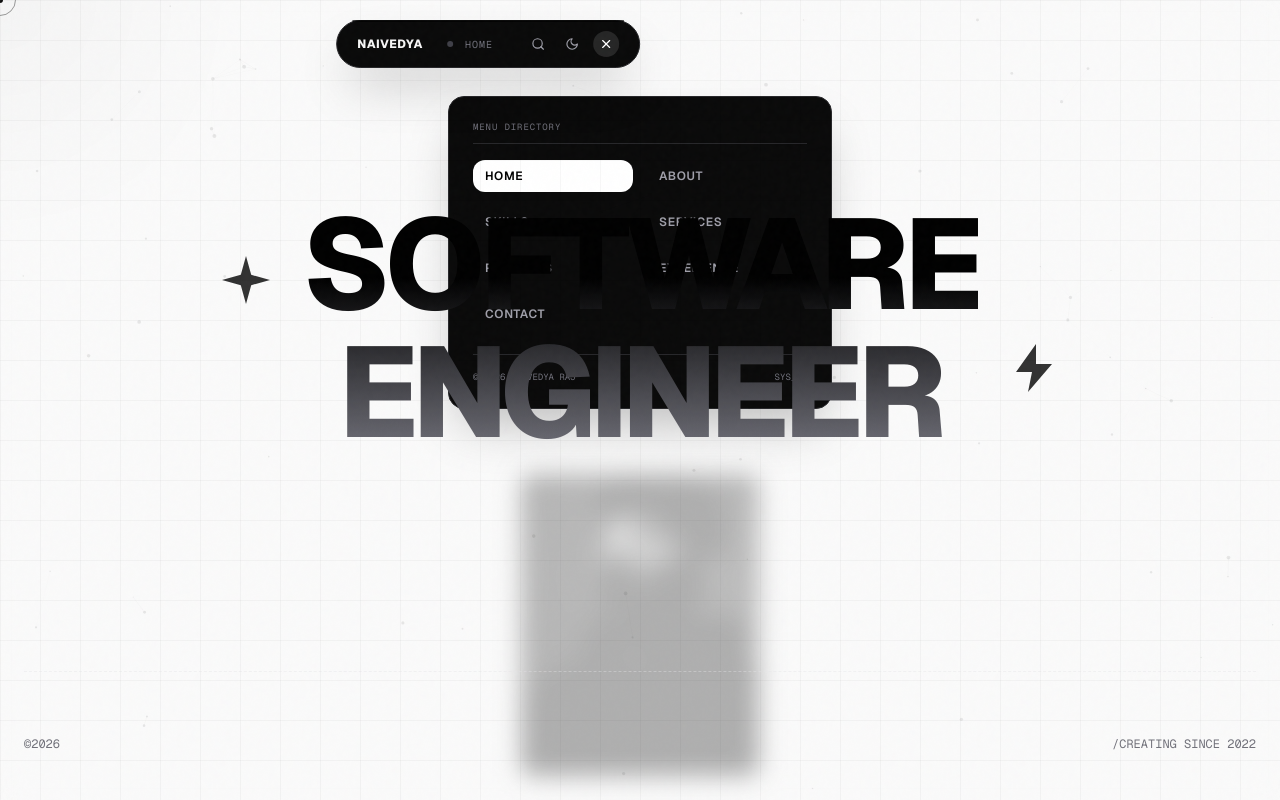
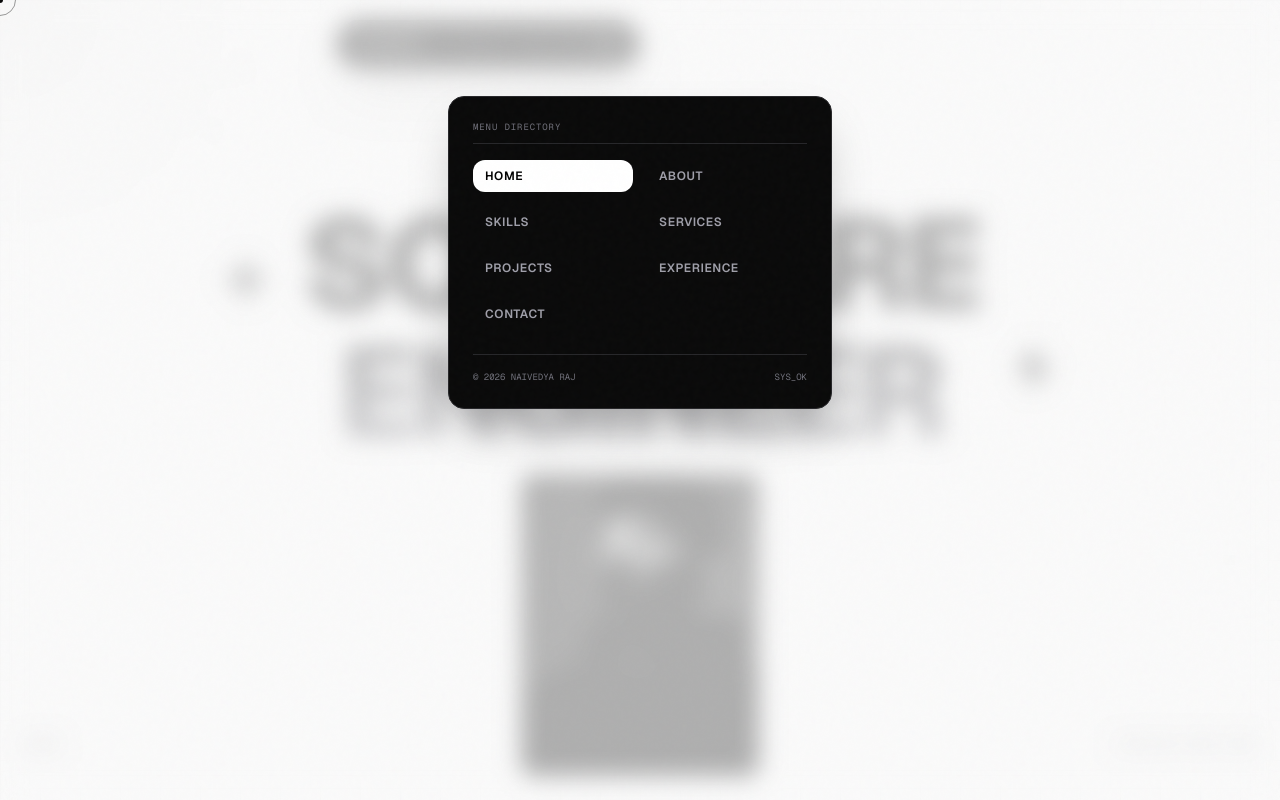
Before and after one commit to NaivedyaSahay/navi.dev, a Next.js app: page / in a window 1280 px wide. Both pictures are taken after a click on the button 606 px from the left and 44 px from the top of the page. Shown: the top 800 px of the page. Built offline with nearby package versions, Linux system fonts and the light colour scheme.

Commit message:
fix: elevate expanded menu drawer z-index to z-50 to prevent layout overlaps

```diff
--- a/src/components/layout/Navbar.tsx
+++ b/src/components/layout/Navbar.tsx
@@ -163,7 +163,7 @@
       {/* Expanded Menu Drawer */}
       <AnimatePresence>
         {menuOpen && (
-          <div className="fixed inset-0 z-30">
+          <div className="fixed inset-0 z-50">
             {/* Backdrop */}
             <motion.div
               initial={{ opacity: 0 }}
```
